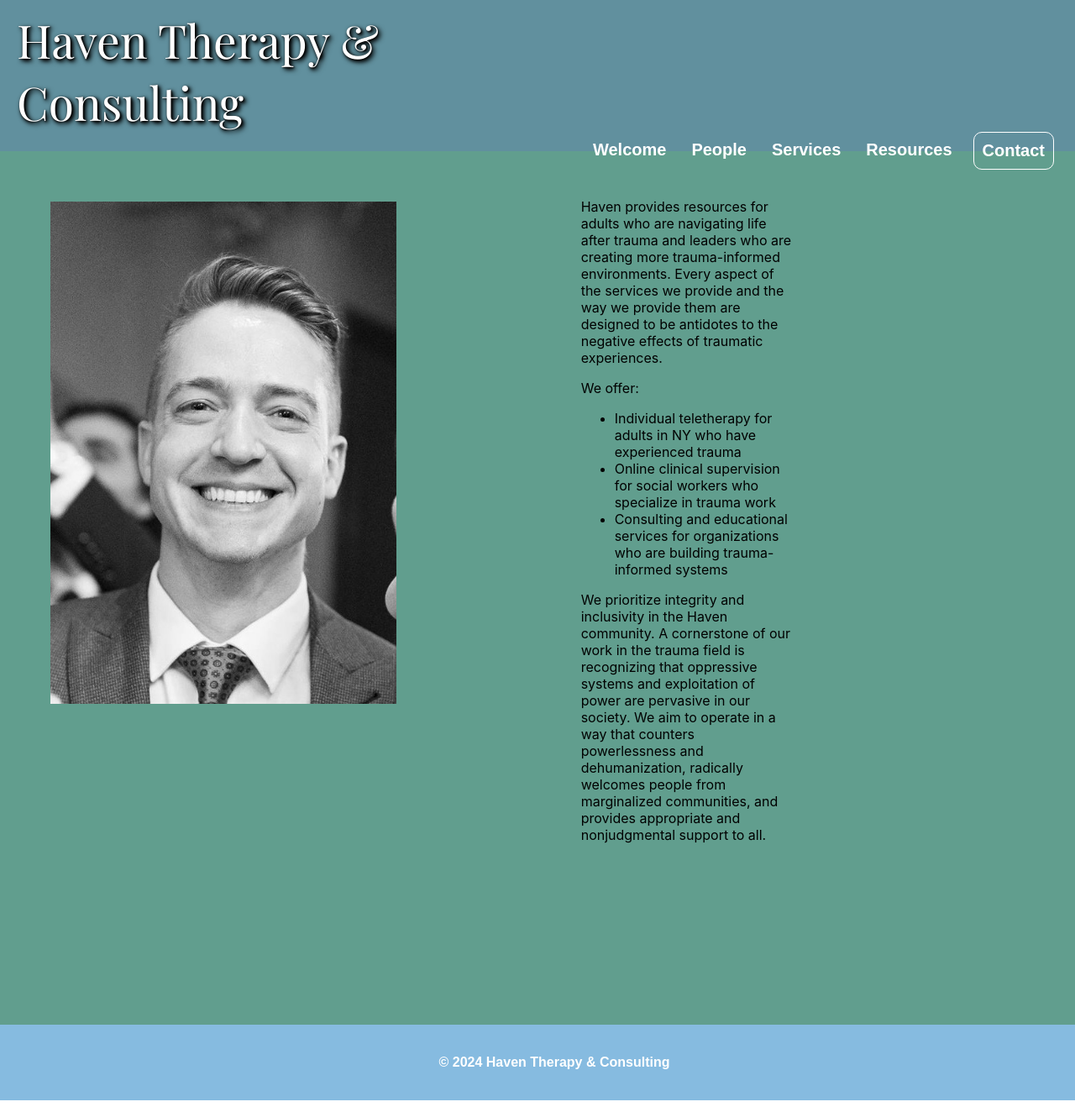
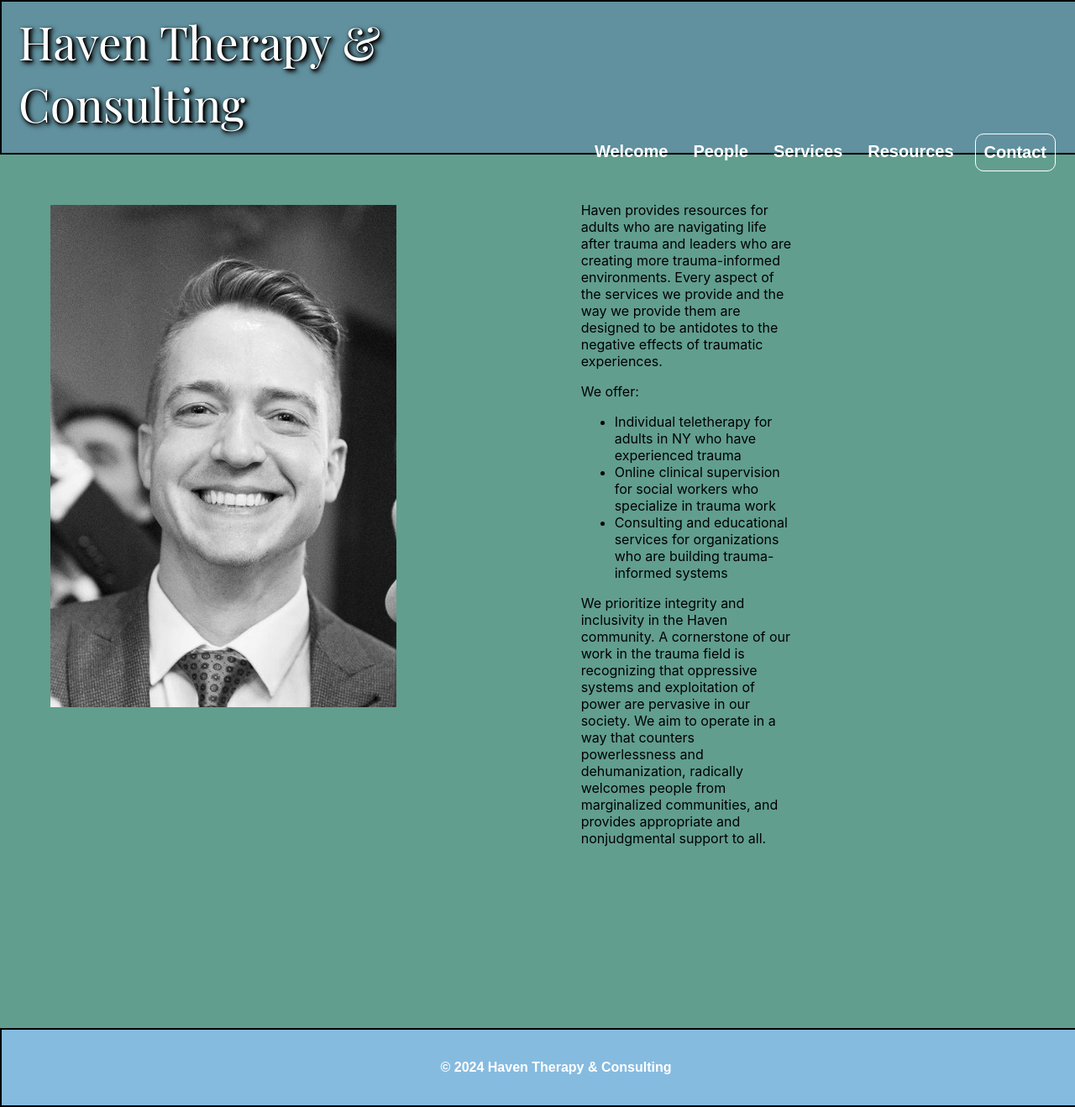
Before and after one commit to bowdumb/dmixon, a React (Create React App) app in the folder dmixon-business/: page / in a window 1280 px wide. Shown: the top 1318 px of the page at 84% size. Built offline with nearby package versions, Linux system fonts and the light colour scheme; a web font is replaced by a local one.

Commit message:
Added borders to navbar and footer.

```diff
--- a/dmixon-business/src/styles/Footer.css
+++ b/dmixon-business/src/styles/Footer.css
@@ -8,4 +8,5 @@
     position: relative;
     bottom: 0;
     width: 100%;
+    border: 2px solid black;
 }
--- a/dmixon-business/src/styles/Navbar.css
+++ b/dmixon-business/src/styles/Navbar.css
@@ -3,6 +3,7 @@
     height: 180px;
     position: relative;
     background-color: rgb(97, 144, 158);
+    border: 2px solid black;
 }
 
 .navbar-content {
```
